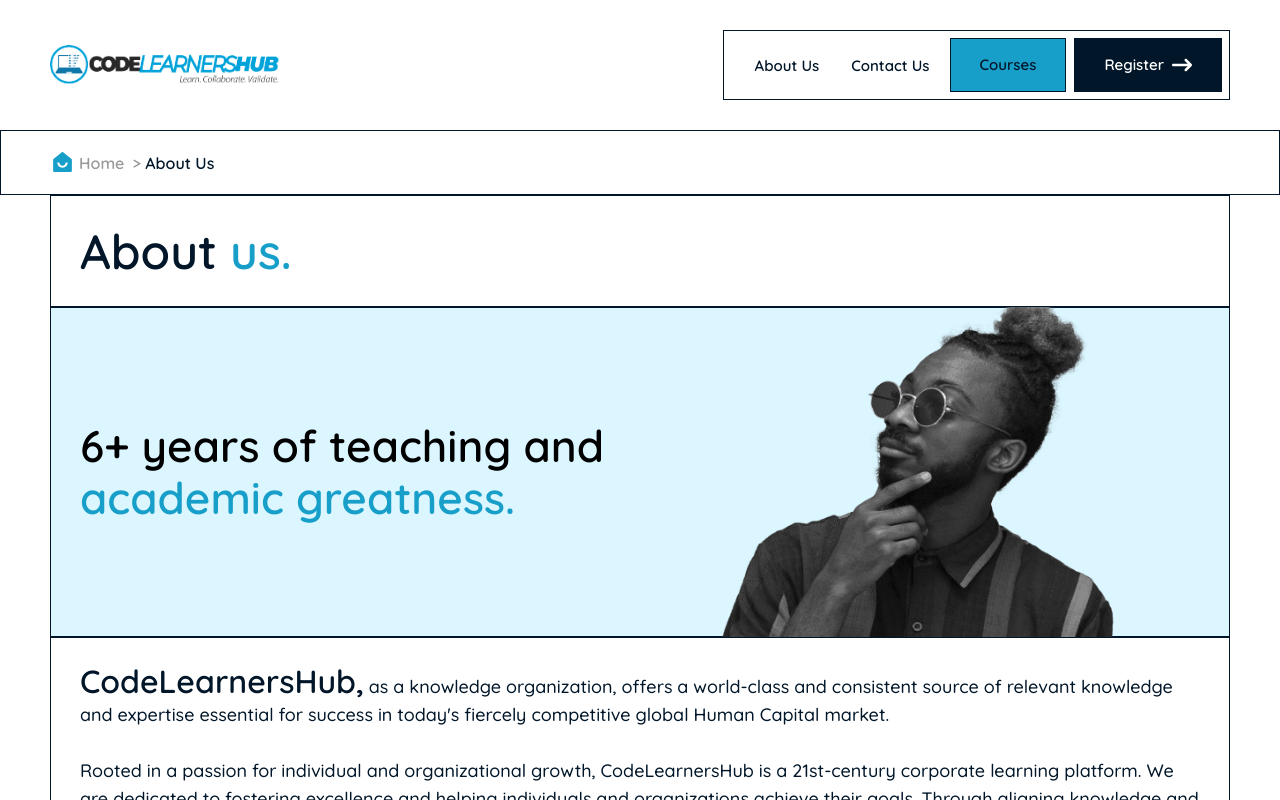
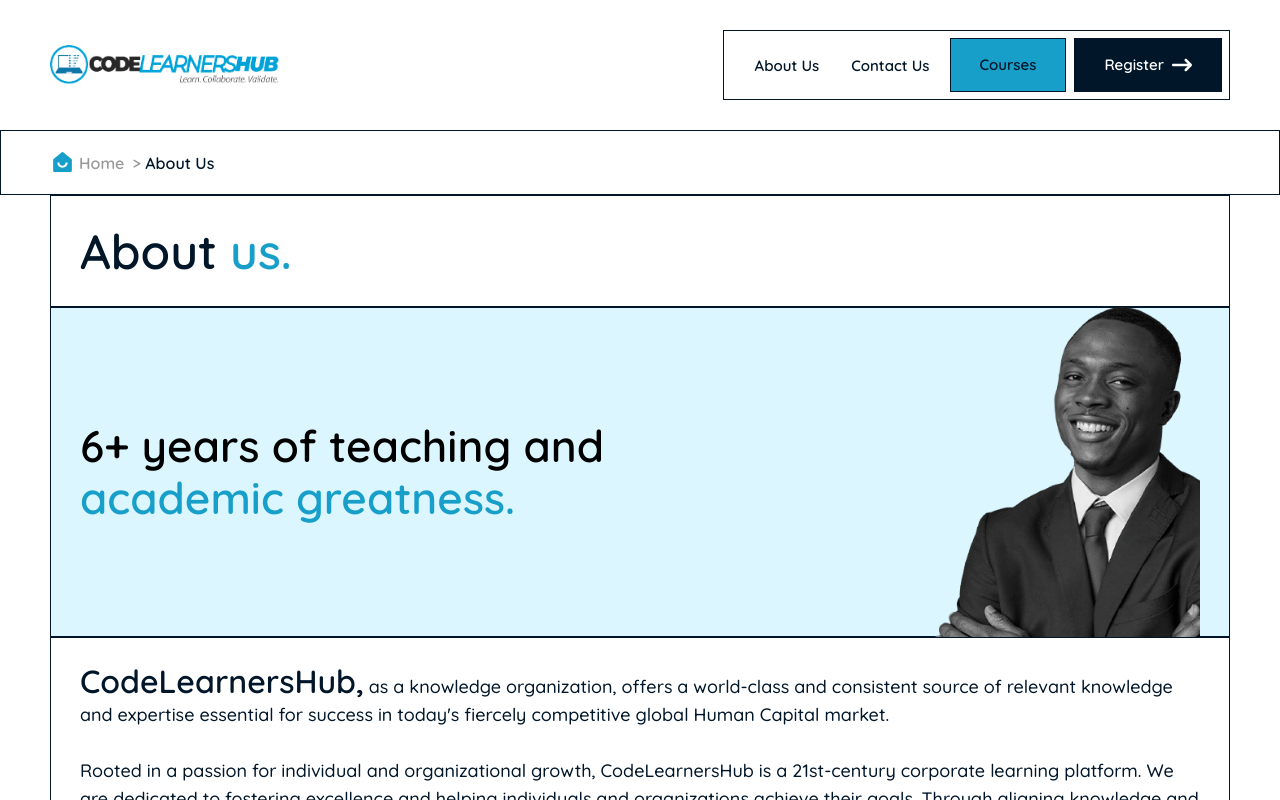
Before and after one commit to sysbeams/CLH_Website, a Next.js app: page /about in a window 1280 px wide. Built offline with nearby package versions, Linux system fonts and the light colour scheme.

Commit message:
changed about us image

```diff
--- a/src/components/about/about-us.jsx
+++ b/src/components/about/about-us.jsx
@@ -17,7 +17,7 @@ const AboutUs = () => {
                         <span className="text-center md:text-start">6+ years of teaching and </span>
                         <span className="text-center md:text-start text-secondary">academic greatness.</span>
                     </div>
-                    <div className="relative flex-1 grayscale bg-no-repeat bg-cover bg-[url('/assets/images/man4.png')] w-[300px] min-h-[350px] md:w-[340px] md:h-[440px] -bottom-5">
+                    <div className="relative flex-1 grayscale bg-no-repeat bg-cover bg-[url('/assets/images/112.png')] w-[300px] min-h-[350px] md:w-[340px] md:h-[440px] -bottom-5">
 
                     </div>
                 </div>
```
Also changed, not shown: public/assets/images/112.png (added).
